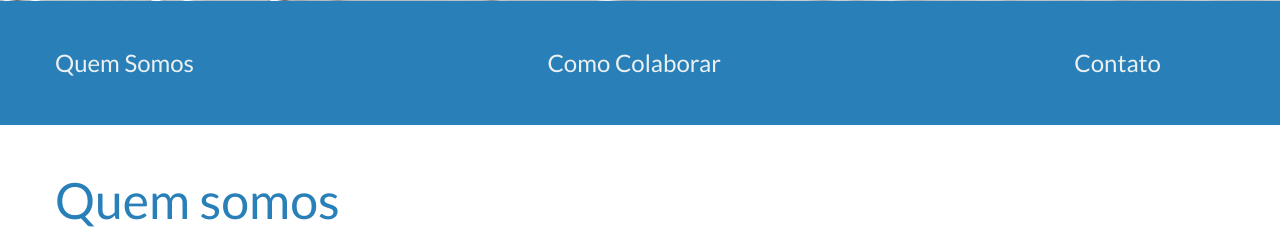
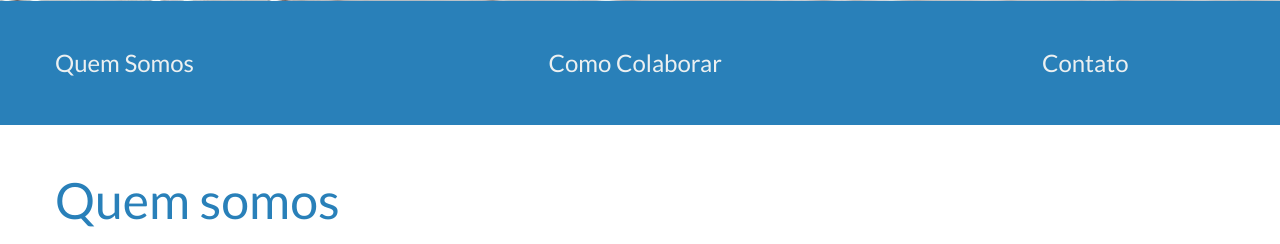
Before and after one commit to re-nobre/site-conviver, a PHP site: page / in a window 1280 px wide. Shown: the part 559-803 px from the top of the page. Run offline with PHP 8.4, Linux system fonts and the light colour scheme.

Commit message:
Correção do menu para a responsividade

```diff
--- a/css/base.css
+++ b/css/base.css
@@ -92,11 +92,12 @@ section.image img{
 }
 
 .menu li{
-  display: inline;
+  display: inline-block;
+  width: 180px;
 }
 
 .menu li + li{
-  margin-left: 350px;
+  margin-left: 310px;
 }
 
 .menu li a{
--- a/donation.html
+++ b/donation.html
@@ -4,6 +4,7 @@
   <head>
     <title>Grupo Conviver</title>
     <meta charset="utf-8">
+    <meta name="viewport" content="width=1200">
     <link rel="stylesheet" href="css/reset.css">
     <link rel="stylesheet" href="css/base.css">
     <link rel="icon" type="image/png" href="favicon.png" />
--- a/home.html
+++ b/home.html
@@ -4,7 +4,7 @@
   <head>
     <title>Grupo Conviver</title>
     <meta charset="utf-8">
-
+    <meta name="viewport" content="width=1200">
     <link rel="stylesheet" href="css/reset.css">
     <link rel="stylesheet" href="css/base.css">
 
```
